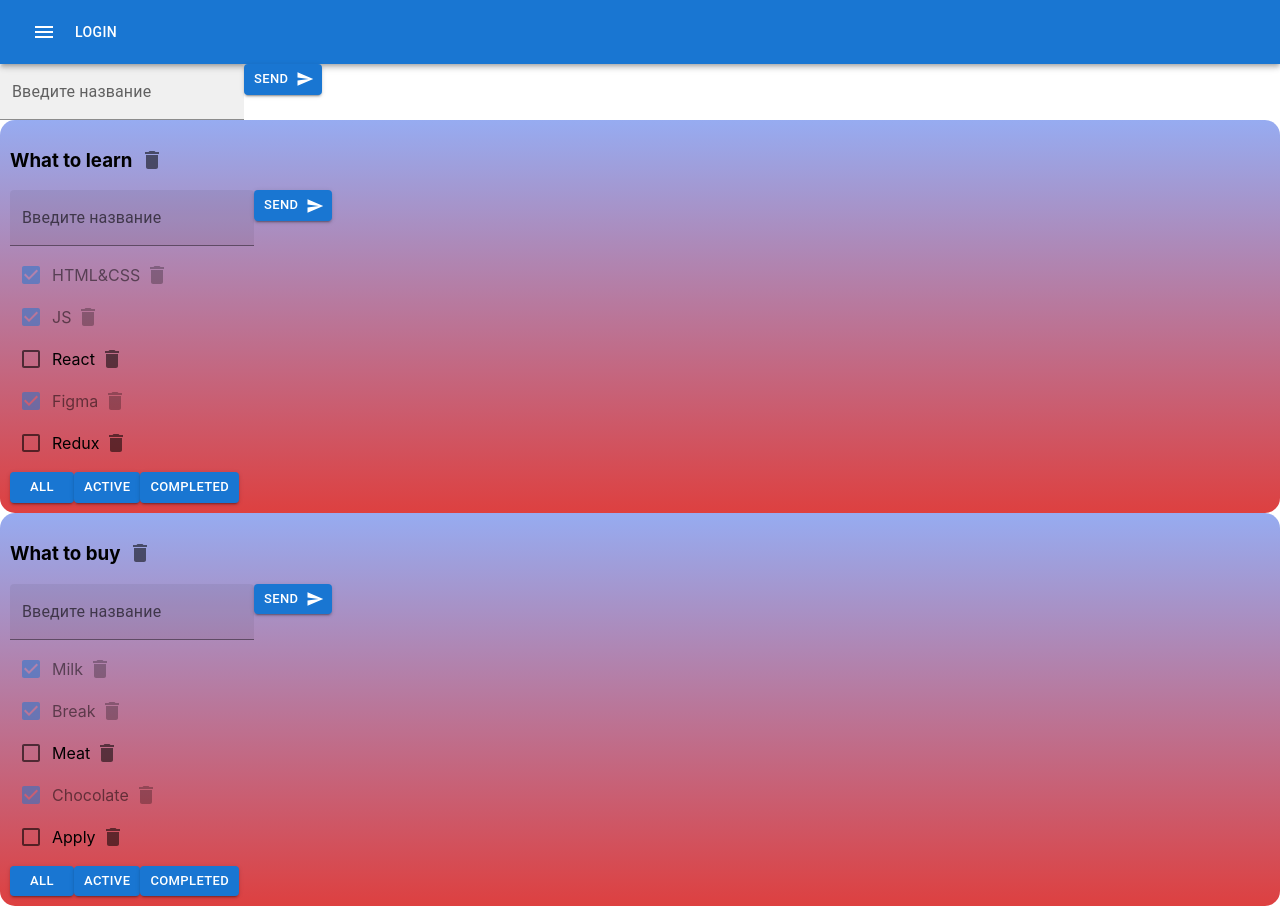
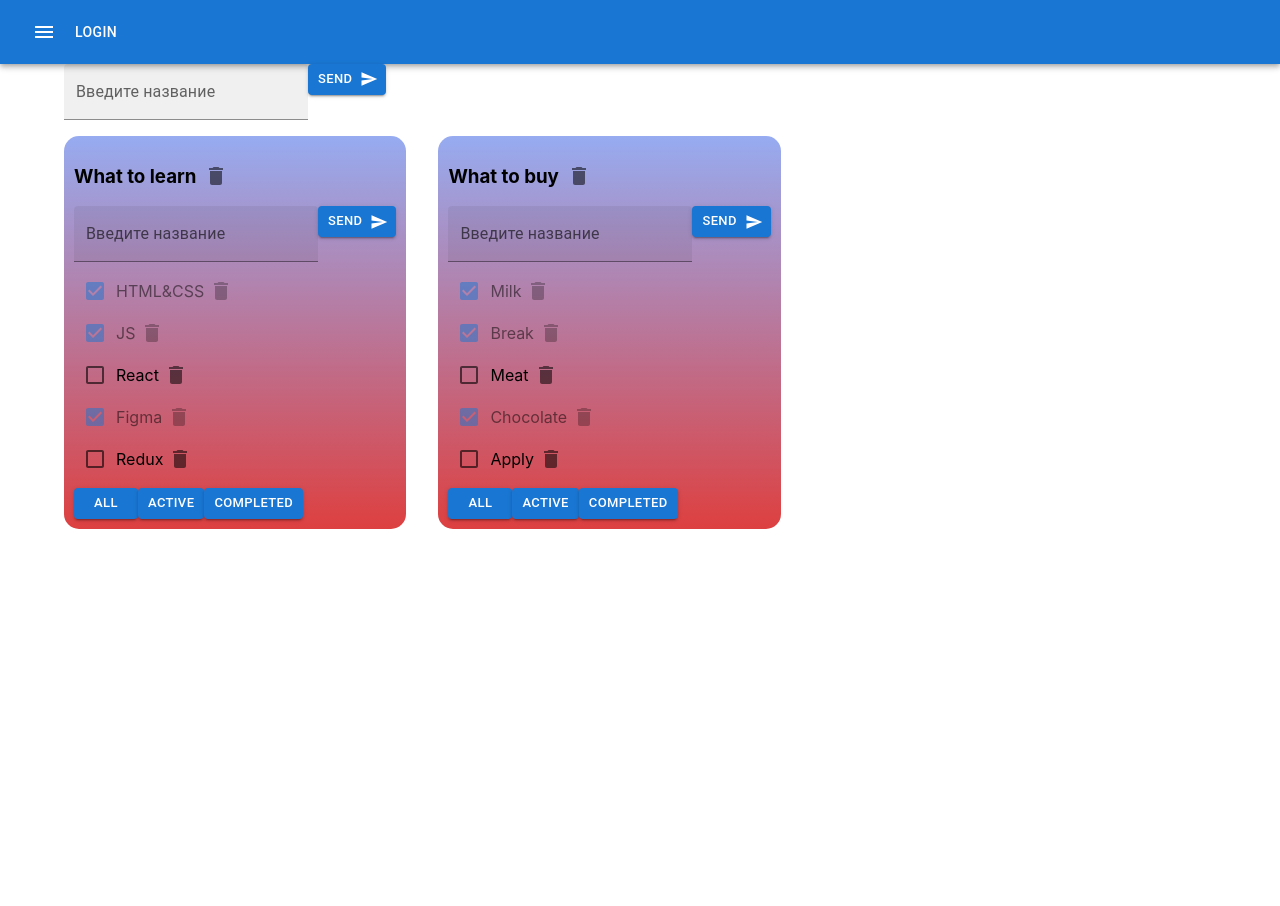
Before and after one commit to AlexMuhin-IT/TodoList, a React (Create React App) app: page / in a window 1280 px wide. After the commit the page ends 800 px from the top, so only its background shows below. Built offline with nearby package versions, Linux system fonts and the light colour scheme.

Commit message:
new Todolist: add material ui grid

```diff
--- a/src/App.tsx
+++ b/src/App.tsx
@@ -3,7 +3,8 @@
 import {Todolist} from "./Todolist";
 import {v1} from "uuid";
 import {AddItemForm} from "./components/addItemForm/AddItemForm";
-import {AppBar, Button, IconButton, Toolbar} from "@mui/material";
+import {AppBar, Button, Container, IconButton, Toolbar} from "@mui/material";
+import Grid from '@mui/material/Grid2';
 import {Menu} from "@mui/icons-material";
 
 
@@ -149,7 +150,12 @@
                     <Button color='inherit'>Login</Button>
                 </Toolbar>
             </AppBar>
+            <Container  fixed>
+                <Grid container spacing={2}>
+                    <Grid size={8} alignItems={"center"}>
                         <AddItemForm addItem={addTodolist}/>
+                    </Grid>
+                    <Grid container spacing={4}>
                             {todolists.map(tl => {
                                 const allTodolistTasks = tasks[tl.id]
                                 let taskForTodolist = allTodolistTasks
@@ -160,6 +166,7 @@
                                     taskForTodolist = allTodolistTasks.filter(t => t.isDone)
                                 }
                                 return (
+                                    <Grid>
                                         <Todolist
                                             key={tl.id}
                                             todolistId={tl.id}
@@ -174,8 +181,12 @@
                                             updateTask={updateTask}
                                             updateTodolist={updateTodolist}
                                         />
+                                    </Grid>
                                 )
                             })}
+                        </Grid>
+                    </Grid>
+            </Container>
         </div>
 );
 }
```
Lines whose indentation alone changed are shown as unchanged.
